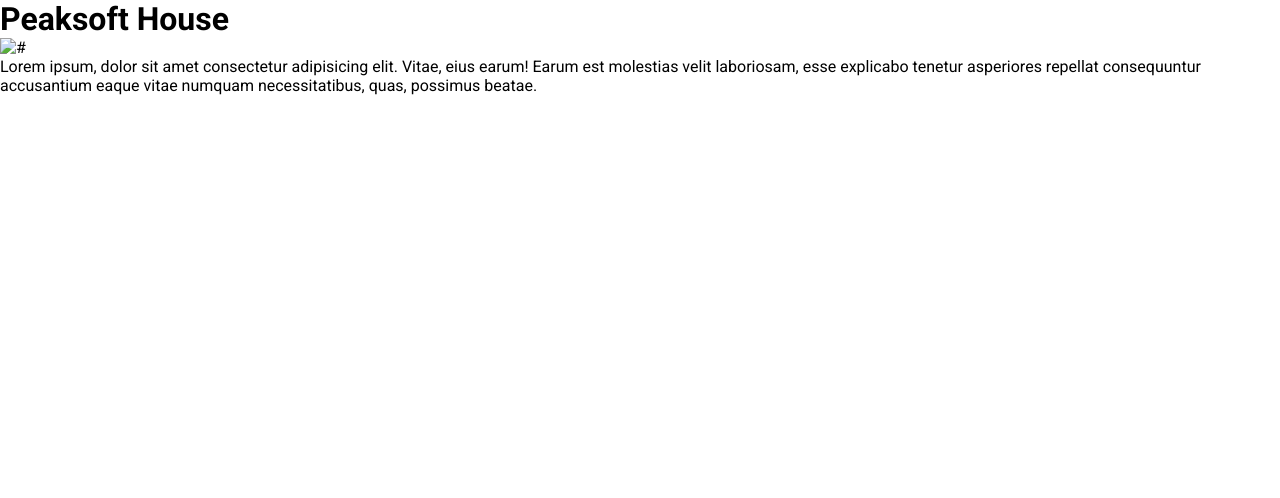
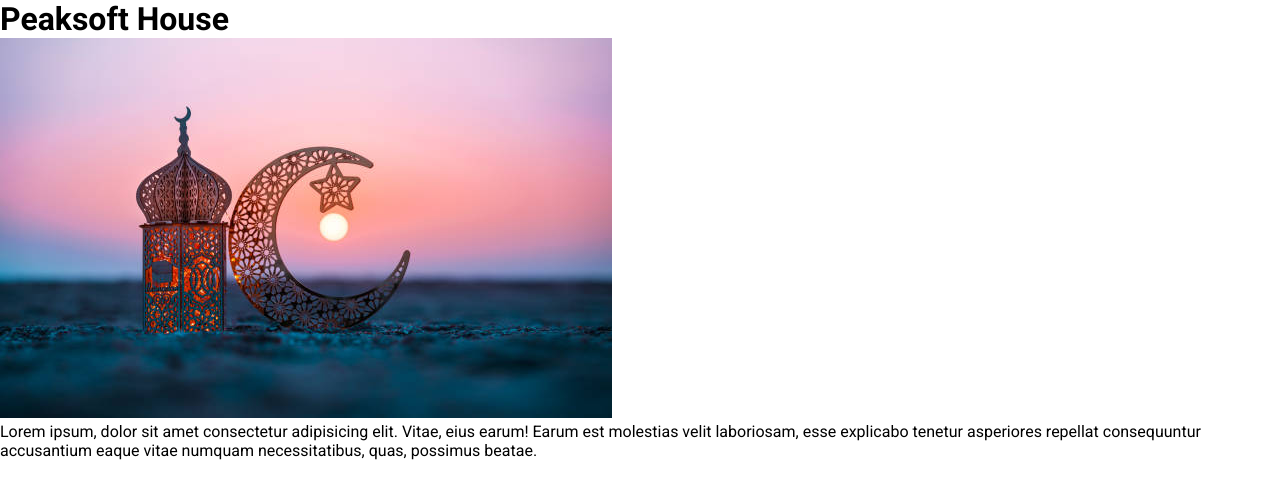
Before and after one commit to KenzhebaevNursultan/ramadan, a plain HTML site: page index.html in a window 1280 px wide. Drawn offline with Linux system fonts and the light colour scheme.

Commit message:
I finish project

```diff
--- a/index.html
+++ b/index.html
@@ -9,7 +9,7 @@
   <body>
     <div>
       <h1>Peaksoft House</h1>
-      <img src="" alt="#" />
+      <img src="./istockphoto-2018101881-612x612.jpg" alt="#" />
       <p>
         Lorem ipsum, dolor sit amet consectetur adipisicing elit. Vitae, eius
         earum! Earum est molestias velit laboriosam, esse explicabo tenetur
```
